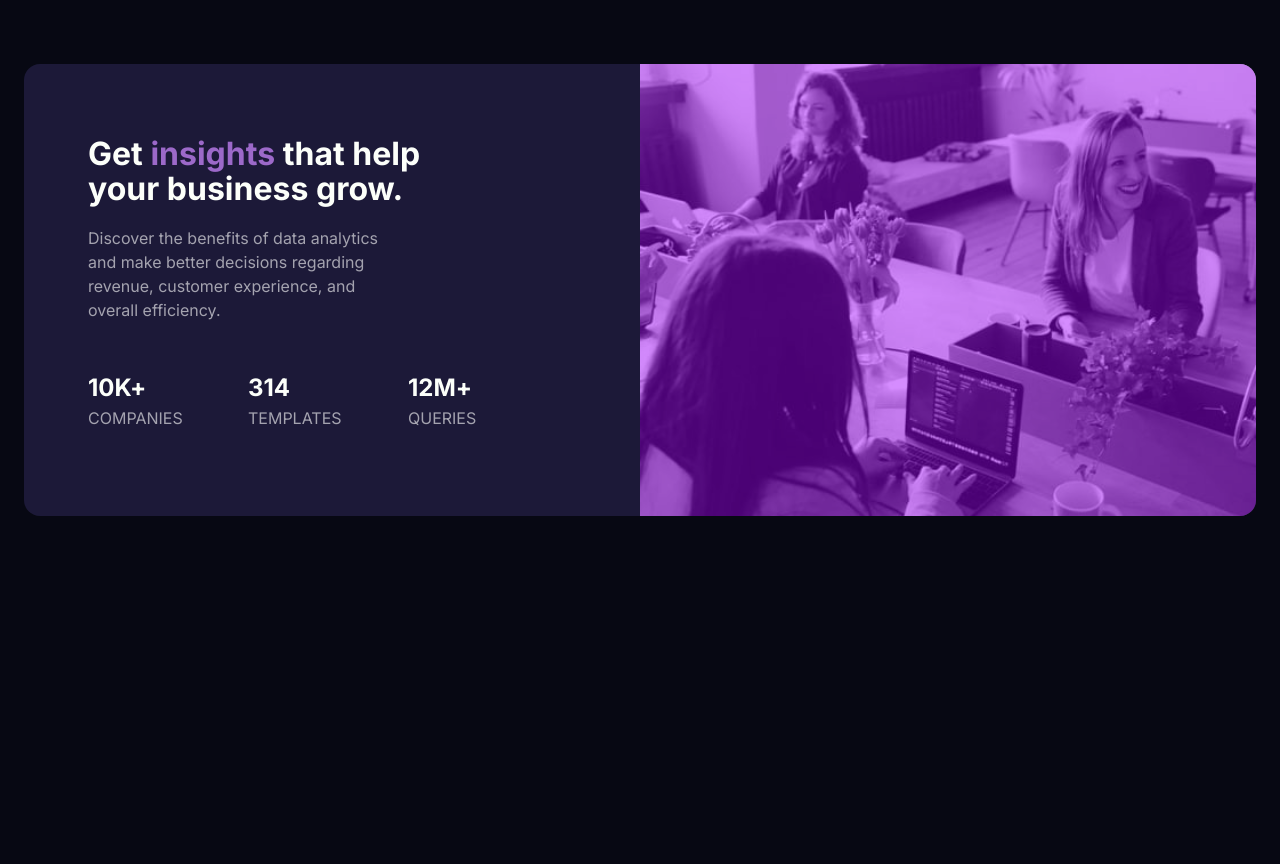
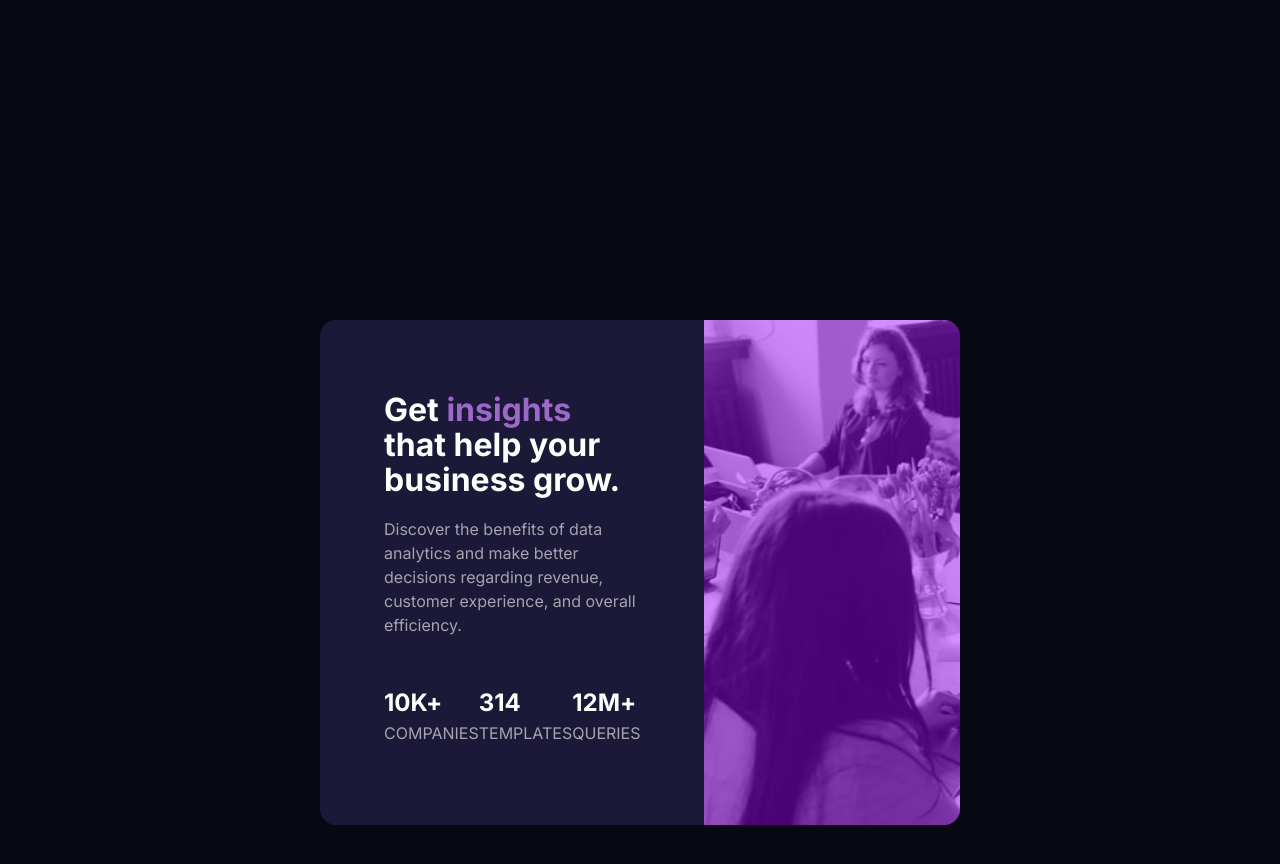
Before and after one commit to aa-Aliane/spc, a website built with Vite: page index.html in a window 1280 px wide. Built offline with nearby package versions, Linux system fonts and the light colour scheme.

Commit message:
fix issues

```diff
--- a/style.css
+++ b/style.css
@@ -107,7 +107,6 @@ body {
   display: grid;
 }
 main {
-
   gap: 3rem;
   margin-top: 3rem;
 }
@@ -115,6 +114,9 @@ main {
 .logo {
   position: relative;
   border-radius: 1rem;
+  background-image: url(images/image-header-mobile.jpg);
+  background-repeat: no-repeat;
+  background-size: cover;
 }
 .logo::before {
   position: absolute;
@@ -131,6 +133,7 @@ main {
 img {
   border-radius: 1rem 1rem 0 0;
   z-index: 1;
+  visibility: hidden;
 }
 
 h1 {
@@ -168,15 +171,14 @@ h1 > span {
   display: grid;
 }
 
-@media (min-width: 50em) {
+@media (min-width: 55em) {
   body {
     text-align: left;
   }
   .container {
+    margin: 20em;
     grid-template-columns: repeat(2, 1fr);
   }
-
-
 
   h1 {
     max-width: 16ch;
@@ -190,7 +192,9 @@ h1 > span {
   }
 
   .intro > p {
-    margin : 0;
+    margin: 0;
+    margin-right: auto;
+    max-width: 40ch;
   }
 
   .logo {
@@ -204,9 +208,7 @@ h1 > span {
   .logo::before {
     border-radius: 0 1rem 1rem 0;
   }
-  img {
-    visibility: hidden;
-  }
+
   .stats {
     margin: 0 4rem;
     margin-bottom: 5rem;
```
